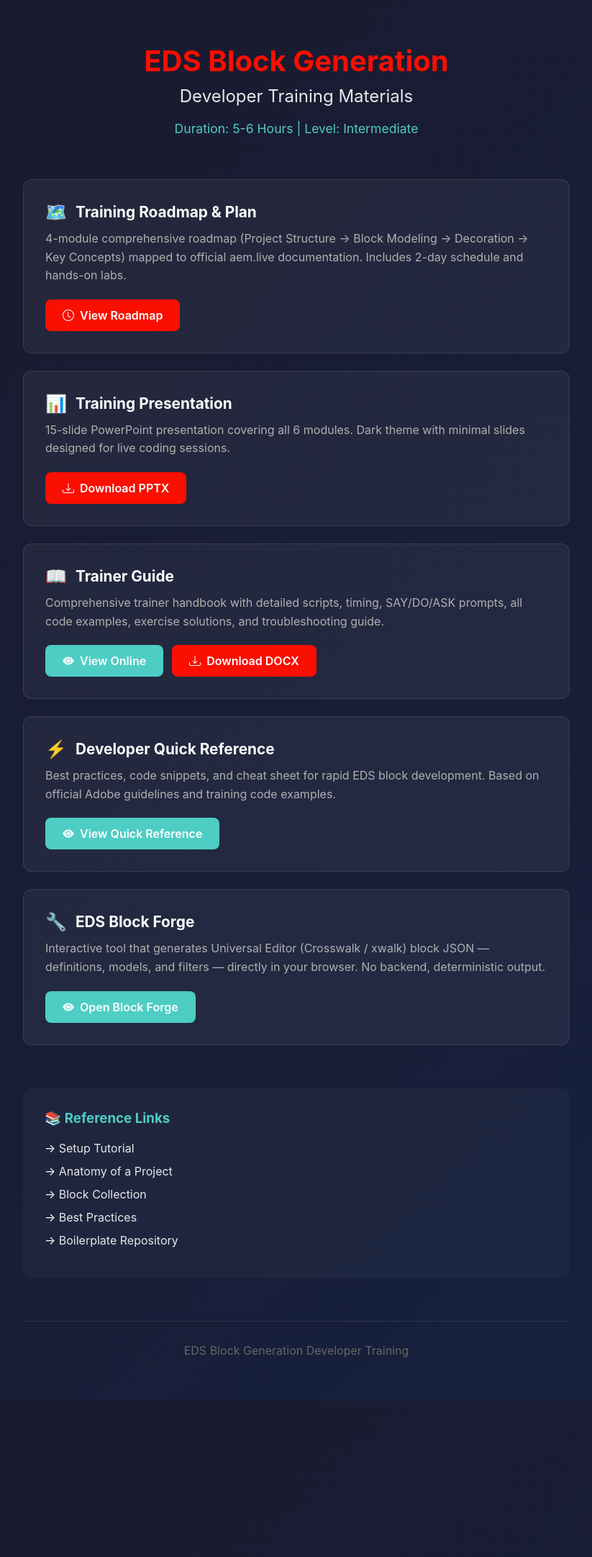
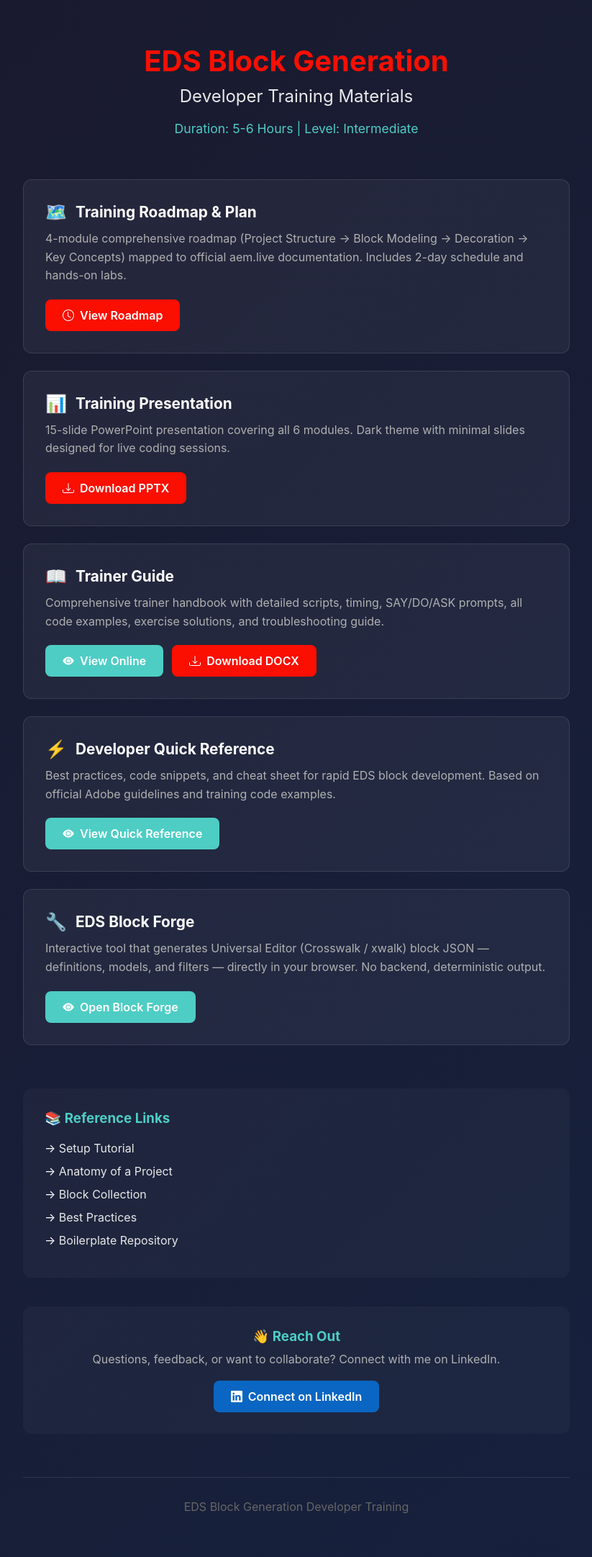
Before and after one commit to imSwapnilGaikwad/Solution-Arch-doc, a Jekyll site: the page docs/index.html, which Jekyll copies as it is, in a window 1280 px wide. Shown: the whole page at 72% size, without its empty margins (228-1051 px from the left). Built offline with Jekyll 4.4.1, drawn with Linux system fonts in a browser that asks for light colours; before the commit the page ends 1946 px from its top, so only the background shows below that.

Commit message:
Add contact section linking to LinkedIn

```diff
--- a/docs/index.html
+++ b/docs/index.html
@@ -138,6 +138,41 @@
             border-top: 1px solid rgba(255, 255, 255, 0.1);
             color: #666;
         }
+
+        .contact {
+            margin-top: 40px;
+            padding: 30px;
+            background: rgba(255, 255, 255, 0.03);
+            border-radius: 12px;
+            text-align: center;
+        }
+
+        .contact h3 {
+            margin-bottom: 10px;
+            color: #4ECDC4;
+        }
+
+        .contact p {
+            color: #b0b0b0;
+            margin-bottom: 20px;
+        }
+
+        .contact-btn {
+            display: inline-flex;
+            align-items: center;
+            gap: 8px;
+            background: #0A66C2;
+            color: white;
+            text-decoration: none;
+            padding: 12px 24px;
+            border-radius: 8px;
+            font-weight: 600;
+            transition: background 0.3s ease;
+        }
+
+        .contact-btn:hover {
+            background: #084c93;
+        }
     </style>
 </head>
 <body>
@@ -230,6 +265,17 @@
             </ul>
         </div>
 
+        <div class="contact">
+            <h3>&#128075; Reach Out</h3>
+            <p>Questions, feedback, or want to collaborate? Connect with me on LinkedIn.</p>
+            <a href="https://www.linkedin.com/in/swapnil-gaikwad-a8b8a0346/" class="contact-btn" target="_blank" rel="noopener">
+                <svg width="16" height="16" fill="currentColor" viewBox="0 0 16 16">
+                    <path d="M0 1.146C0 .513.526 0 1.175 0h13.65C15.474 0 16 .513 16 1.146v13.708c0 .633-.526 1.146-1.175 1.146H1.175C.526 16 0 15.487 0 14.854V1.146zm4.943 12.248V6.169H2.542v7.225h2.401zm-1.2-8.212c.837 0 1.358-.554 1.358-1.248-.015-.709-.52-1.248-1.342-1.248-.822 0-1.359.54-1.359 1.248 0 .694.521 1.248 1.327 1.248h.016zm4.908 8.212V9.359c0-.216.016-.432.08-.586.173-.431.568-.878 1.232-.878.869 0 1.216.662 1.216 1.634v3.865h2.401V9.25c0-2.22-1.184-3.252-2.764-3.252-1.274 0-1.845.7-2.165 1.193v.025h-.016a5.54 5.54 0 0 1 .016-.025V6.169h-2.4c.03.678 0 7.225 0 7.225h2.4z"/>
+                </svg>
+                Connect on LinkedIn
+            </a>
+        </div>
+
         <div class="footer">
             <p>EDS Block Generation Developer Training</p>
         </div>
```
